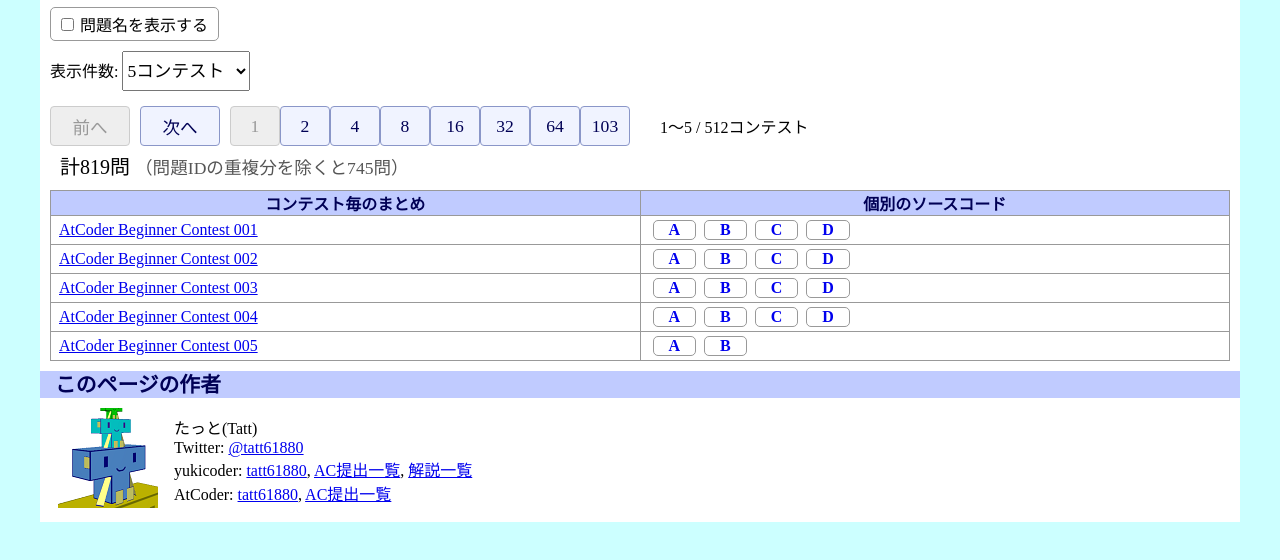
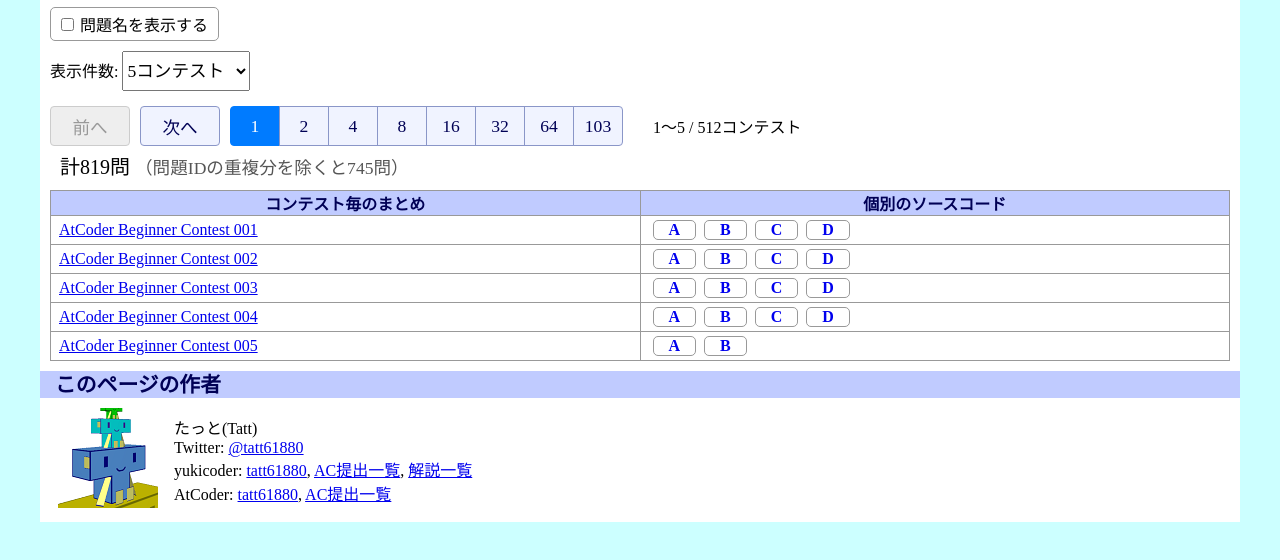
Before and after one commit to tatt61880/atcoder, a website: page index.html in a window 1280 px wide. Shown: the part 32-592 px from the top of the page. Drawn offline with Linux system fonts and the light colour scheme.

Commit message:
Update main.css

```diff
--- a/css/main.css
+++ b/css/main.css
@@ -223,13 +223,18 @@ a:focus-visible {
   border-radius: 4px;
 }
 
-.table-pager-pages {
-  flex-wrap: wrap;
-  justify-content: center;
+.table-pager-pages button {
+  min-width: 50px;
+  border-radius: 0;
 }
 
-.table-pager-pages button {
-  min-width: 50px;
+.table-pager-pages button + button {
+  margin-left: -1px;
+}
+
+.table-pager-pages button:first-child {
+  border-top-left-radius: 4px;
+  border-bottom-left-radius: 4px;
 }
 
 .table-pager button:disabled {
@@ -237,6 +242,23 @@ a:focus-visible {
   cursor: default;
   background-color: #eeeeee;
   border-color: #cccccc;
+}
+
+.table-pager-pages button:last-child {
+  border-top-right-radius: 4px;
+  border-bottom-right-radius: 4px;
+}
+
+.table-pager-pages button:disabled {
+  color: #ffffff;
+  cursor: default;
+  background-color: #007bff;
+  border-color: #007bff;
+}
+
+.table-pager-pages button:hover:not(:disabled) {
+  color: #0056b3;
+  background-color: #e9ecef;
 }
 
 .table-pager button:enabled:hover {
```
